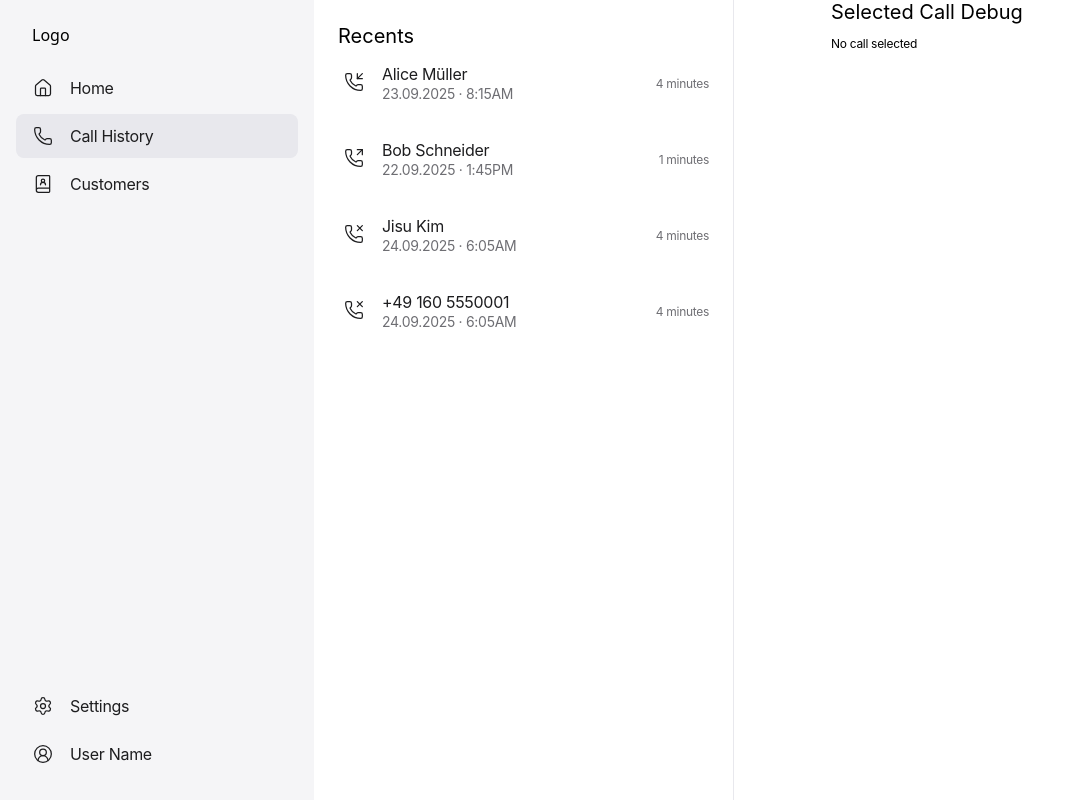
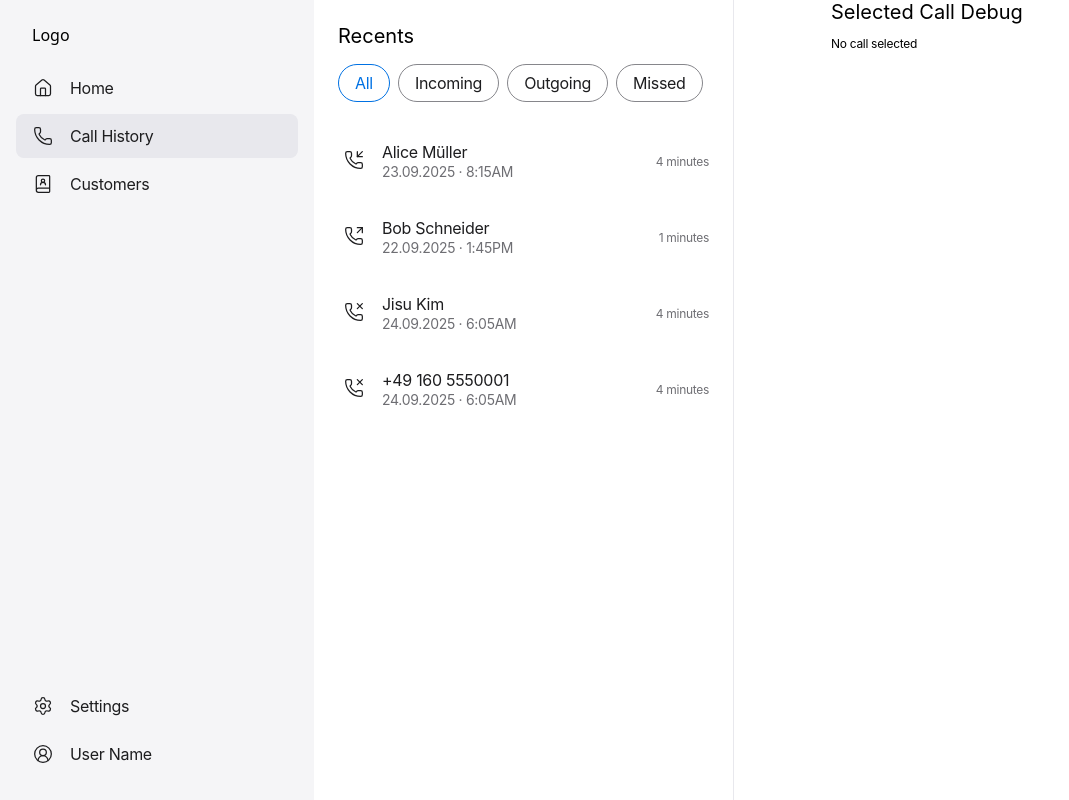
Before and after one commit to JinKim1011/peekly, a React (Vite) app: page /calls in a window 1280 px wide. Shown: the whole page, without its empty margins (0-1069 px from the left). Built offline with nearby package versions, Linux system fonts and the light colour scheme.

Commit message:
feat: add CallFilter for filtering CallList by call direction

```diff
--- a/src/pages/Calls.tsx
+++ b/src/pages/Calls.tsx
@@ -1,8 +1,10 @@
 import { mockCalls, mockContacts } from '../mocks/data';
 import { CallList } from '../components/calls/CallList';
+import { CallFilter } from '../components/calls/CallFilter';
 import { useState } from 'react';
 import { designTokens } from '../design-tokens';
 import { TitleWrapper } from '../components/common/TitleWrapper';
+import type { CallDirection } from '../components/types';
 
 
 export default function Calls() {
@@ -42,6 +44,17 @@ export default function Calls() {
     flex: '0 0 auto',
   };
 
+  const [filterValue, setFilterValue] = useState<CallDirection>("all");
+
+  function handleFilterChange(id: CallDirection) {
+    setFilterValue(id);
+    setSelectedId(undefined);
+  }
+
+  const filteredCalls = filterValue === "all"
+    ? callsWithContact
+    : callsWithContact.filter(call => call.callType === filterValue);
+
   return (
     <div style={pageStyle}>
       <div style={listPaneStyle}>
@@ -50,11 +63,18 @@ export default function Calls() {
           titleSize="s"
           divider={false}
         />
+        <CallFilter
+          value={filterValue}
+          onChange={(id) => {
+            console.log('Filter changed to:', id);
+            handleFilterChange(id);
+          }}
+          ariaLabel="Filter calls by direction"
+        />
         <CallList
-          calls={callsWithContact}
+          calls={filteredCalls}
           selectedCallId={selectedId}
           onCallSelect={setSelectedId}
-          className=""
           ariaLabel="Call History"
         />
       </div>
```
